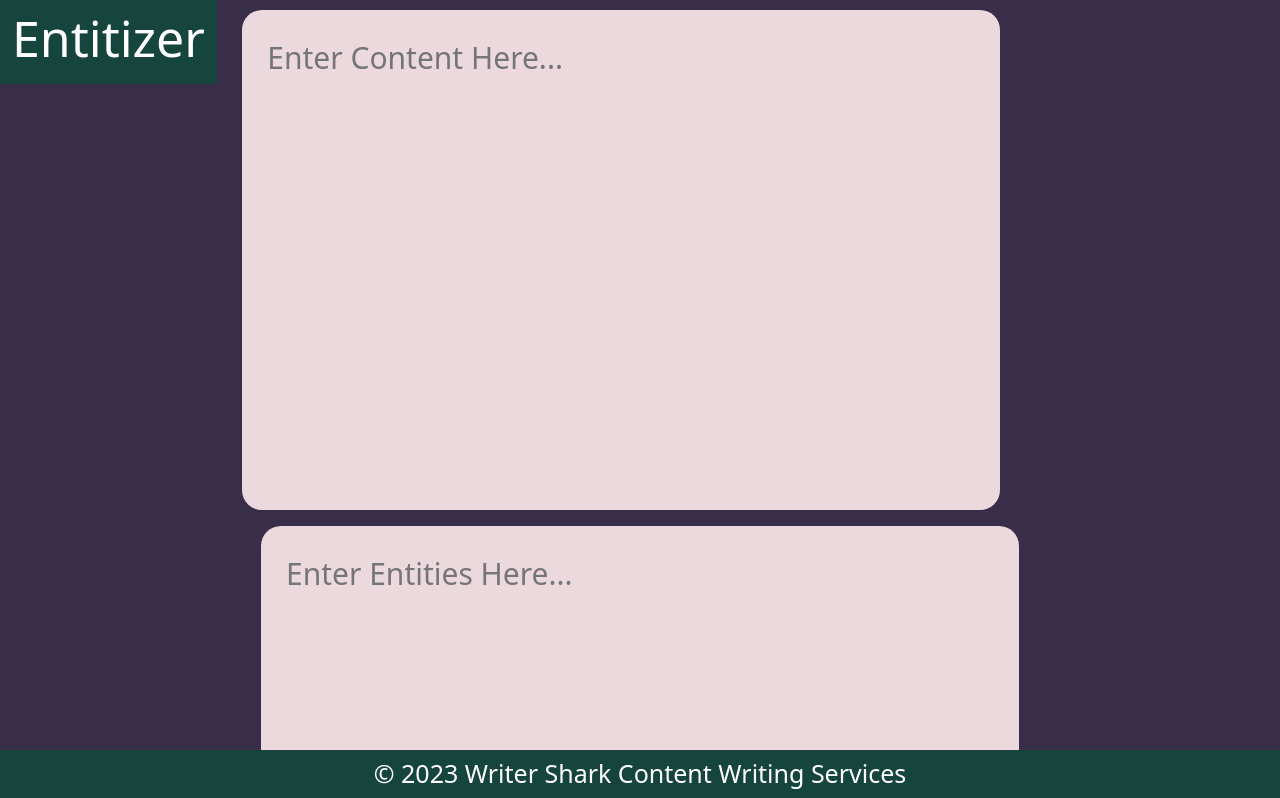
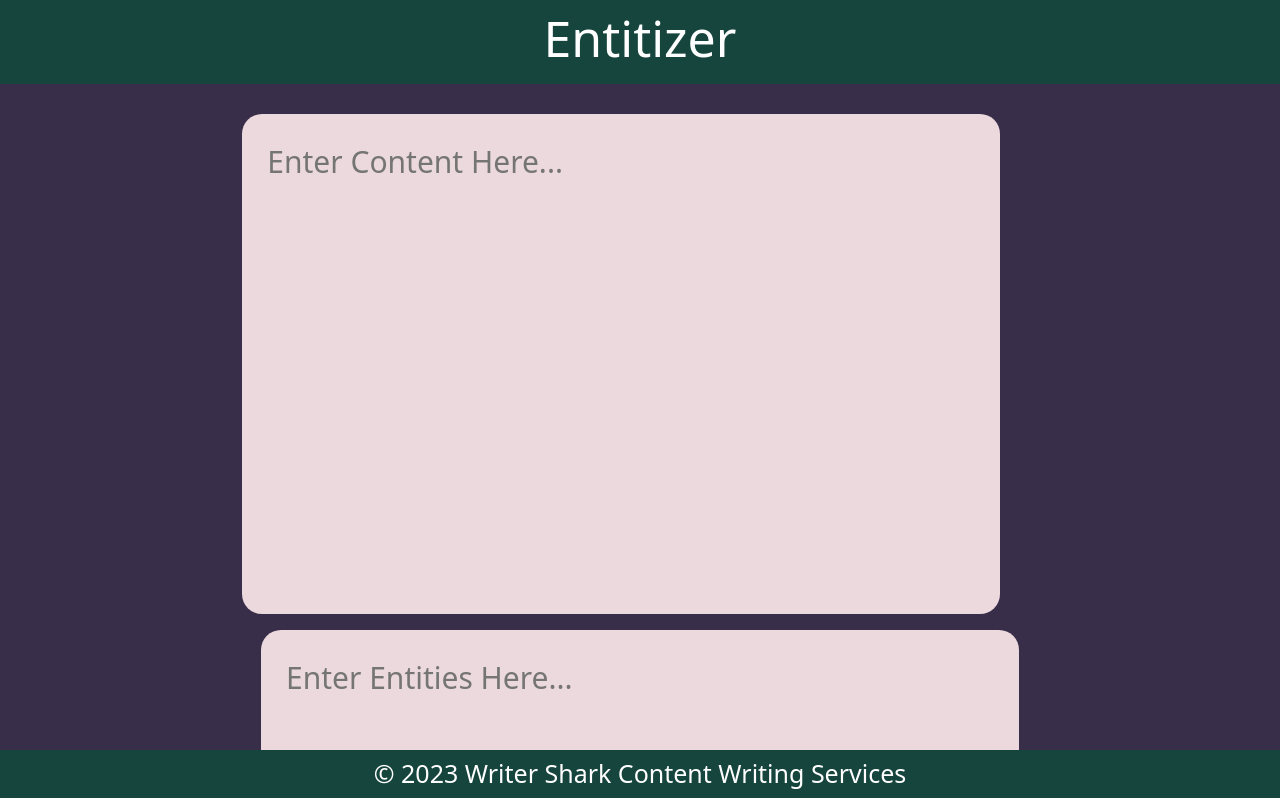
Before and after one commit to pmwritershark/entitizer, a React (Create React App) app: page / in a window 1280 px wide. Shown: the top 798 px of the page. Built offline with nearby package versions, Linux system fonts and the light colour scheme; the HTML template or start-up script is replaced by a standard one.

Commit message:
Update Navbar.jsx

```diff
--- a/src/components/Navbar.jsx
+++ b/src/components/Navbar.jsx
@@ -4,7 +4,7 @@ const navbarStyle={
     backgroundColor: "#16453e",
     align:"center",
     marginBottom:"20px",
-    position:"absolute"
+    position:"center"
 
 }
 
```
